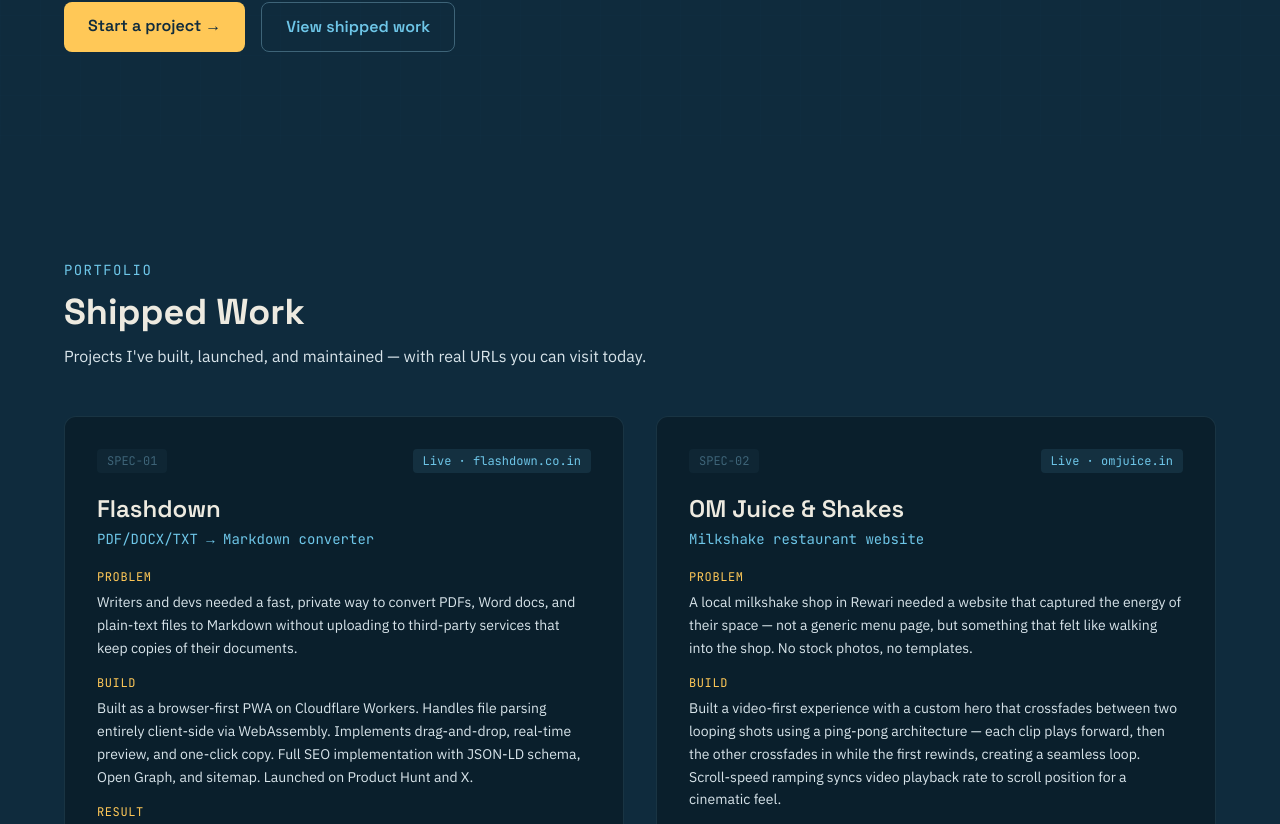
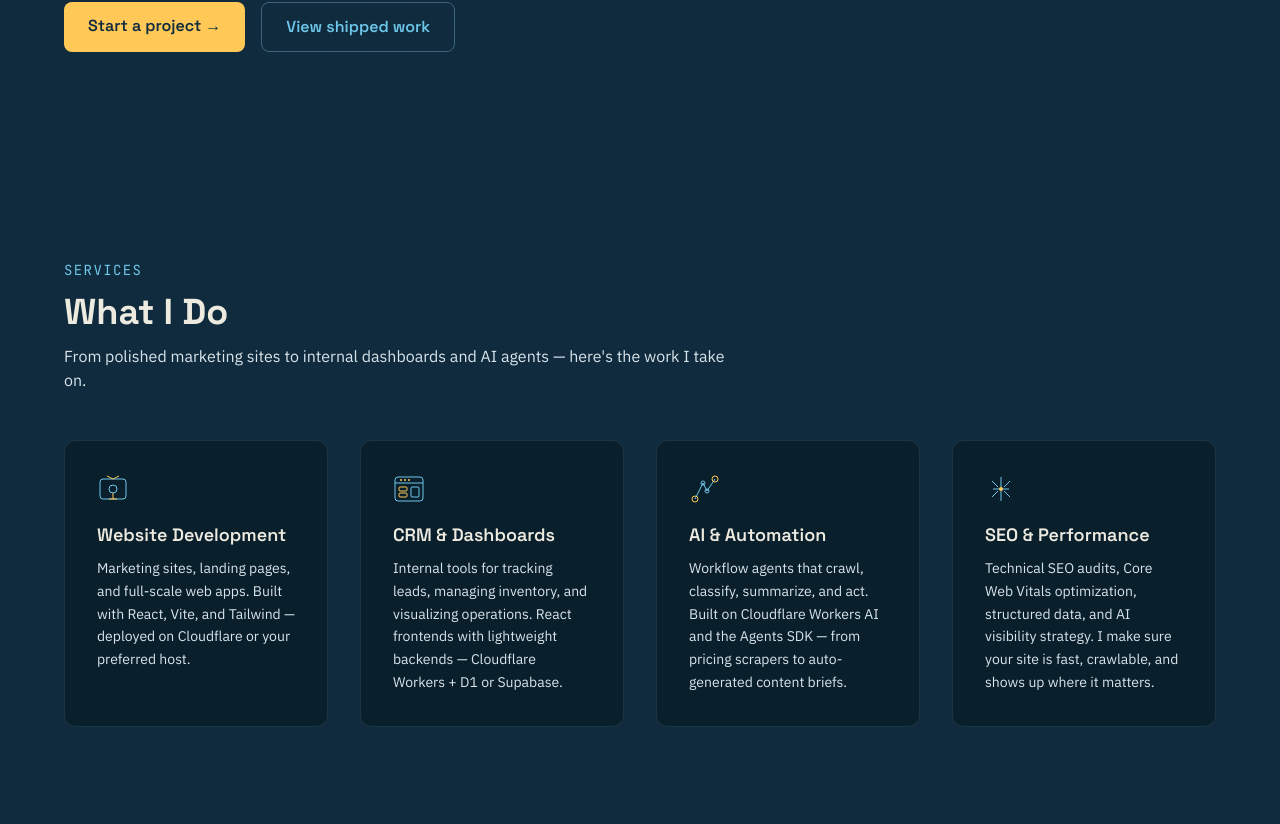
Before and after one commit to bills740ssrw-creator/portfolio, a React (Vite) app: page / in a window 1280 px wide. Shown: the part 656-1480 px from the top of the page. Built offline with nearby package versions, Linux system fonts and the light colour scheme.

Commit message:
add What I Do section with services

```diff
--- a/src/App.jsx
+++ b/src/App.jsx
@@ -1,5 +1,6 @@
 import BlueprintGrid from './components/BlueprintGrid';
 import Hero from './components/Hero';
+import WhatIDo from './components/WhatIDo';
 import ShippedWork from './components/ShippedWork';
 import AlsoBuild from './components/AlsoBuild';
 import Process from './components/Process';
@@ -11,6 +12,7 @@
     <>
       <BlueprintGrid />
       <Hero />
+      <WhatIDo />
       <ShippedWork />
       <AlsoBuild />
       <Process />
--- /dev/null
+++ b/src/components/WhatIDo.jsx
@@ -0,0 +1,115 @@
+import { useEffect, useRef } from 'react';
+
+const services = [
+  {
+    icon: `<svg width="32" height="32" viewBox="0 0 32 32" fill="none" xmlns="http://www.w3.org/2000/svg">
+      <rect x="3" y="6" width="26" height="20" rx="3" stroke="#6EC6E8" strokeWidth="1.5"/>
+      <circle cx="16" cy="16" r="4" stroke="#6EC6E8" strokeWidth="1.5"/>
+      <path d="M10 3L16 6L22 3" stroke="#FFC857" strokeWidth="1.5" strokeLinecap="round" strokeLinejoin="round"/>
+      <path d="M16 20V26" stroke="#FFC857" strokeWidth="1.5" strokeLinecap="round"/>
+      <path d="M12 26H20" stroke="#FFC857" strokeWidth="1.5" strokeLinecap="round"/>
+    </svg>`,
+    title: 'Website Development',
+    description: 'Marketing sites, landing pages, and full-scale web apps. Built with React, Vite, and Tailwind — deployed on Cloudflare or your preferred host.',
+  },
+  {
+    icon: `<svg width="32" height="32" viewBox="0 0 32 32" fill="none" xmlns="http://www.w3.org/2000/svg">
+      <rect x="2" y="4" width="28" height="24" rx="3" stroke="#6EC6E8" strokeWidth="1.5"/>
+      <path d="M2 10H30" stroke="#6EC6E8" strokeWidth="1.5"/>
+      <circle cx="8" cy="7" r="1" fill="#FFC857"/>
+      <circle cx="12" cy="7" r="1" fill="#FFC857"/>
+      <circle cx="16" cy="7" r="1" fill="#FFC857"/>
+      <rect x="6" y="14" width="8" height="4" rx="1" stroke="#FFC857" strokeWidth="1"/>
+      <rect x="6" y="20" width="8" height="4" rx="1" stroke="#FFC857" strokeWidth="1"/>
+      <rect x="18" y="14" width="8" height="10" rx="1" stroke="#6EC6E8" strokeWidth="1"/>
+    </svg>`,
+    title: 'CRM & Dashboards',
+    description: 'Internal tools for tracking leads, managing inventory, and visualizing operations. React frontends with lightweight backends — Cloudflare Workers + D1 or Supabase.',
+  },
+  {
+    icon: `<svg width="32" height="32" viewBox="0 0 32 32" fill="none" xmlns="http://www.w3.org/2000/svg">
+      <path d="M6 26L14 10L18 18L26 6" stroke="#6EC6E8" strokeWidth="1.5" strokeLinecap="round" strokeLinejoin="round"/>
+      <circle cx="26" cy="6" r="3" stroke="#FFC857" strokeWidth="1.5"/>
+      <circle cx="6" cy="26" r="3" stroke="#FFC857" strokeWidth="1.5"/>
+      <circle cx="14" cy="10" r="2" stroke="#6EC6E8" strokeWidth="1"/>
+      <circle cx="18" cy="18" r="2" stroke="#6EC6E8" strokeWidth="1"/>
+    </svg>`,
+    title: 'AI & Automation',
+    description: 'Workflow agents that crawl, classify, summarize, and act. Built on Cloudflare Workers AI and the Agents SDK — from pricing scrapers to auto-generated content briefs.',
+  },
+  {
+    icon: `<svg width="32" height="32" viewBox="0 0 32 32" fill="none" xmlns="http://www.w3.org/2000/svg">
+      <path d="M16 4V28" stroke="#6EC6E8" strokeWidth="1.5" strokeLinecap="round"/>
+      <path d="M8 16H24" stroke="#6EC6E8" strokeWidth="1.5" strokeLinecap="round"/>
+      <path d="M7 8L13 14" stroke="#6EC6E8" strokeWidth="1.5" strokeLinecap="round"/>
+      <path d="M25 8L19 14" stroke="#6EC6E8" strokeWidth="1.5" strokeLinecap="round"/>
+      <path d="M7 24L13 18" stroke="#6EC6E8" strokeWidth="1.5" strokeLinecap="round"/>
+      <path d="M25 24L19 18" stroke="#6EC6E8" strokeWidth="1.5" strokeLinecap="round"/>
+      <circle cx="16" cy="16" r="2" fill="#FFC857"/>
+    </svg>`,
+    title: 'SEO & Performance',
+    description: 'Technical SEO audits, Core Web Vitals optimization, structured data, and AI visibility strategy. I make sure your site is fast, crawlable, and shows up where it matters.',
+  },
+];
+
+export default function WhatIDo() {
+  const ref = useRef(null);
+
+  useEffect(() => {
+    const el = ref.current;
+    if (!el) return;
+    const observer = new IntersectionObserver(
+      ([entry]) => { if (entry.isIntersecting) el.classList.add('visible'); },
+      { threshold: 0.1 }
+    );
+    observer.observe(el);
+    return () => observer.disconnect();
+  }, []);
+
+  return (
+    <section id="what-i-do" className="py-20 md:py-28 px-4 sm:px-6 lg:px-8">
+      <div className="max-w-6xl mx-auto">
+        <div ref={ref} className="reveal mb-12">
+          <p className="font-mono text-cyan-400 text-sm tracking-widest uppercase mb-3">Services</p>
+          <h2 className="font-display text-warm-50 text-3xl sm:text-4xl font-bold">What I Do</h2>
+          <p className="text-slate-200 mt-3 max-w-2xl">
+            From polished marketing sites to internal dashboards and AI agents —
+            here&apos;s the work I take on.
+          </p>
+        </div>
+
+        <div className="grid sm:grid-cols-2 lg:grid-cols-4 gap-6 lg:gap-8">
+          {services.map((service) => (
+            <ServiceCard key={service.title} {...service} />
+          ))}
+        </div>
+      </div>
+    </section>
+  );
+}
+
+function ServiceCard({ icon, title, description }) {
+  const ref = useRef(null);
+
+  useEffect(() => {
+    const el = ref.current;
+    if (!el) return;
+    const observer = new IntersectionObserver(
+      ([entry]) => { if (entry.isIntersecting) el.classList.add('visible'); },
+      { threshold: 0.15 }
+    );
+    observer.observe(el);
+    return () => observer.disconnect();
+  }, []);
+
+  return (
+    <div
+      ref={ref}
+      className="reveal bg-blueprint-900 border border-cyan-600/30 rounded-xl p-6 sm:p-8 hover:border-cyan-400/50 hover:shadow-[0_0_30px_-8px_rgba(110,198,232,0.15)] transition-all duration-300 flex flex-col"
+    >
+      <div className="mb-4" dangerouslySetInnerHTML={{ __html: icon }} />
+      <h3 className="font-display text-warm-50 text-lg font-semibold mb-2">{title}</h3>
+      <p className="text-slate-200 text-sm leading-relaxed flex-1">{description}</p>
+    </div>
+  );
+}
```
